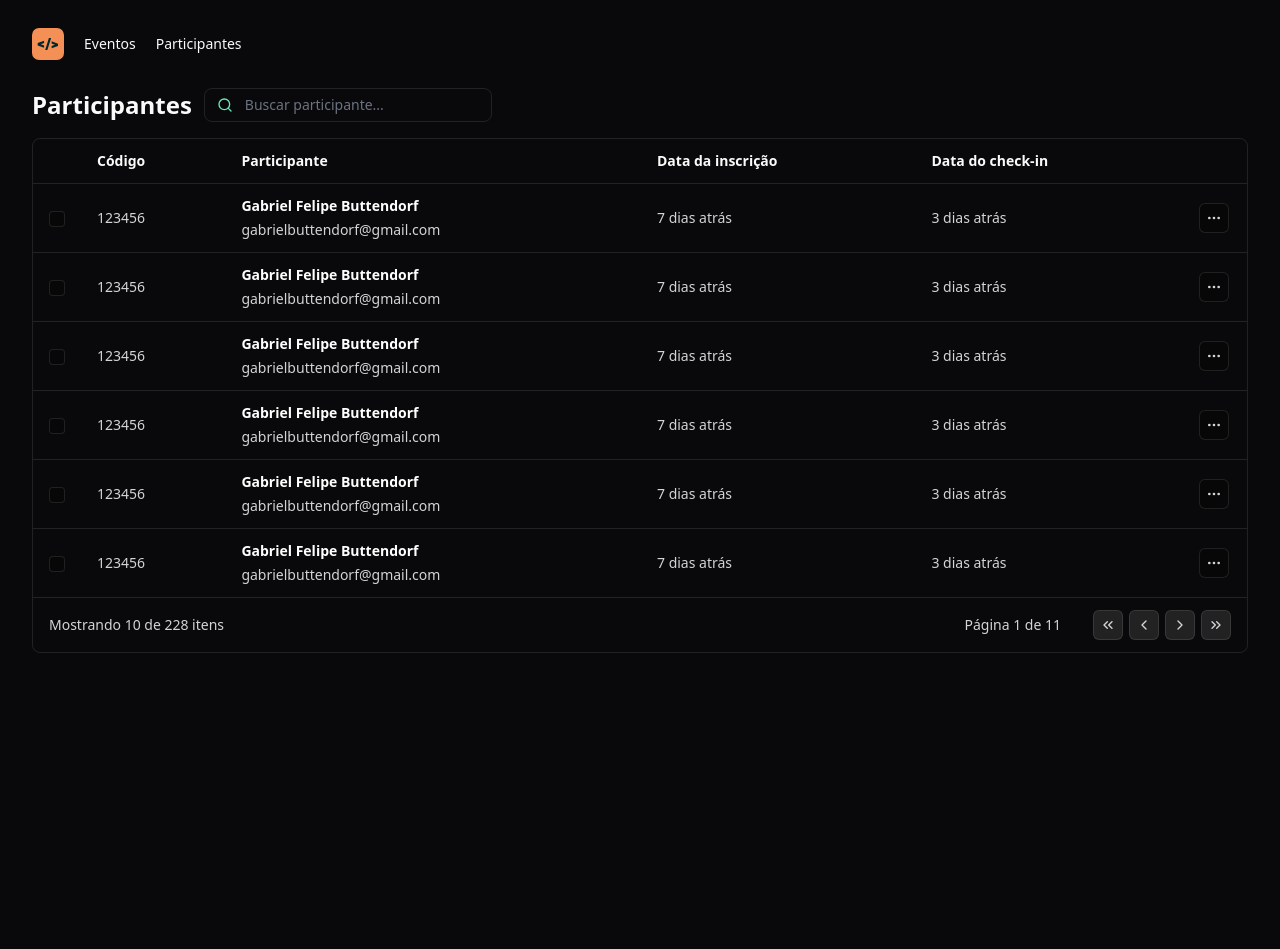
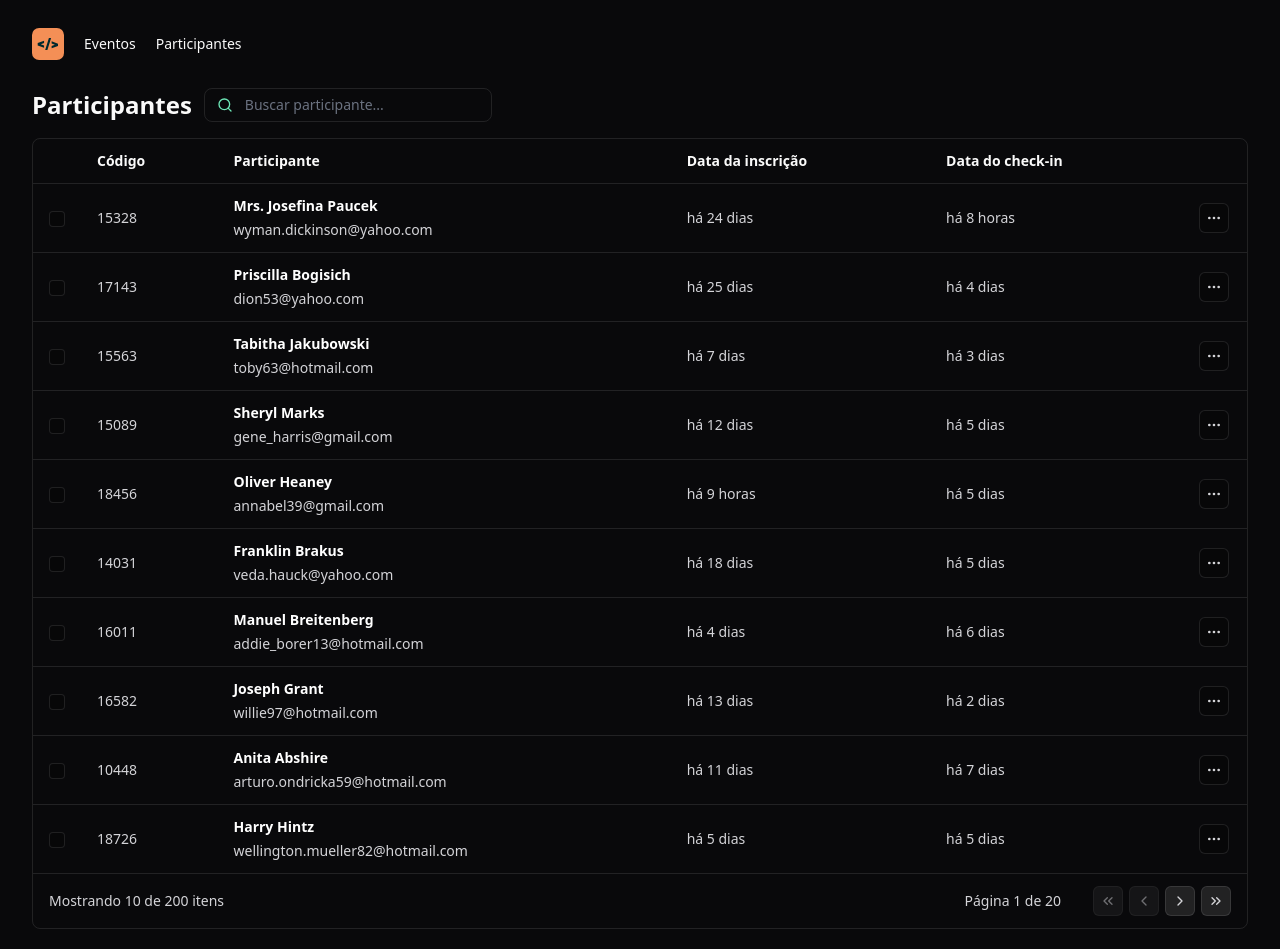
Before and after one commit to gabrielbuttendorf/pass-in-nlw-unite, a React (Vite) app: page / in a window 1280 px wide. Before the commit the page ends 800 px from the top, so only its background shows below. Built offline with nearby package versions, Linux system fonts and the light colour scheme.

Commit message:
pages navigation

```diff
--- a/package.json
+++ b/package.json
@@ -10,12 +10,14 @@
     "preview": "vite preview"
   },
   "dependencies": {
+    "dayjs": "^1.11.10",
     "lucide-react": "^0.364.0",
     "react": "^18.2.0",
     "react-dom": "^18.2.0",
     "tailwind-merge": "^2.2.2"
   },
   "devDependencies": {
+    "@faker-js/faker": "^8.4.1",
     "@tailwindcss/forms": "^0.5.7",
     "@types/react": "^18.2.66",
     "@types/react-dom": "^18.2.22",
--- a/src/components/attendee-list.tsx
+++ b/src/components/attendee-list.tsx
@@ -1,18 +1,51 @@
 import { ChevronLeft, ChevronRight, ChevronsLeft, ChevronsRight, MoreHorizontal, Search } from "lucide-react"
+import dayjs from "dayjs"
+import relativeTime from "dayjs/plugin/relativeTime"
+import "dayjs/locale/pt-br"
 import { IconButton } from "./icon-button"
 import { Table } from "./table/table"
 import { TableHeader } from "./table/table-header"
 import { TableCell } from "./table/table-cell"
 import { TableRow } from "./table/table-row"
+import { ChangeEvent, useState } from "react"
+import { attendees } from "../data/attendees"
+
+dayjs.extend(relativeTime)
+dayjs.locale("pt-br")
 
 export function AttendeeList() {
+  const [search, setSearch] = useState('')
+  const [page, setPage] = useState(1)
+
+  const totalPages = Math.ceil(attendees.length / 10)
+
+  function onChangeSearchInput(event: ChangeEvent<HTMLInputElement>) {
+    setSearch(event.target.value)
+  }
+
+  function goToNextPage() {
+    setPage(page + 1)
+  }
+
+  function returnToPreviousPage() {
+    setPage(page - 1)
+  }
+
+  function returnToFirstPage() {
+    setPage(1)
+  }
+
+  function goToLastPage() {
+    setPage(totalPages)
+  }
+
   return (
     <div  className="flex flex-col gap-4">
       <div className="flex gap-3 items-center">
         <h1 className="text-2xl font-bold">Participantes</h1>
         <div className="w-72 px-3 py-1.5 border border-white/10 rounded-lg text-sm flex items-center gap-3">
           <Search className="size-4 text-emerald-300" />
-        <input className="bg-transparent flex-1 outline-none border-0 p-0 text-sm" type="text" placeholder="Buscar participante..." />
+        <input onChange={onChangeSearchInput} className="bg-transparent flex-1 outline-none border-0 p-0 text-sm" type="text" placeholder="Buscar participante..." />
         </div>
       </div>
 
@@ -28,21 +61,21 @@ export function AttendeeList() {
           </TableRow>
         </thead>
         <tbody>
-          {Array.from({ length: 6 }).map((_, index) => {
+          {attendees.slice((page - 1) * 10, page * 10).map((attendee) => {
             return (
-              <TableRow key={index}>
+              <TableRow key={attendee.id} className="hover:bg-white/10">
                 <TableCell>
                   <input type="checkbox" className="size-4 bg-black/20 rounded border border-white/10 acc" />
                 </TableCell>
-                <TableCell>123456</TableCell>
+                <TableCell>{attendee.id}</TableCell>
                 <TableCell>
                   <div className="flex flex-col gap-1">
-                    <span className="font-semibold text-white">Gabriel Felipe Buttendorf</span>
-                    <span>gabrielbuttendorf@gmail.com</span>
+                    <span className="font-semibold text-white">{attendee.name}</span>
+                    <span>{attendee.email}</span>
                   </div>
                 </TableCell>
-                <TableCell>7 dias atrás</TableCell>
-                <TableCell>3 dias atrás</TableCell>
+                <TableCell>{dayjs().to(attendee.createdAt)}</TableCell>
+                <TableCell>{dayjs().to(attendee.checkedInAt)}</TableCell>
                 <TableCell>
                   <IconButton transparent>
                     <MoreHorizontal className="size-4" />
@@ -55,22 +88,22 @@ export function AttendeeList() {
         <tfoot>
           <tr>
             <TableCell colSpan={3}>
-              Mostrando 10 de 228 itens
+              Mostrando 10 de {attendees.length} itens
             </TableCell>
             <TableCell className="text-right" colSpan={3}>
               <div className="inline-flex items-center gap-8">
-                <span>Página 1 de 11</span>
+                <span>Página {page} de {totalPages}</span>
                 <div className="flex gap-1.5">
-                  <IconButton>
+                  <IconButton onClick={returnToFirstPage} disabled={page === 1}>
                     <ChevronsLeft className="size-4" />
                   </IconButton>
-                  <IconButton>
+                  <IconButton onClick={returnToPreviousPage} disabled={page === 1}>
                     <ChevronLeft className="size-4" />
                   </IconButton>
-                  <IconButton>
+                  <IconButton onClick={goToNextPage} disabled={page === totalPages}>
                     <ChevronRight className="size-4" />
                   </IconButton>
-                  <IconButton>
+                  <IconButton onClick={goToLastPage} disabled={page === totalPages}>
                     <ChevronsRight className="size-4" />
                   </IconButton>
                 </div>
--- a/src/components/icon-button.tsx
+++ b/src/components/icon-button.tsx
@@ -1,4 +1,5 @@
 import { ComponentProps } from "react";
+import { twMerge } from "tailwind-merge";
 
 interface IconButtonProps extends ComponentProps<'button'> {
   transparent?: boolean
@@ -8,10 +9,11 @@ export function IconButton( {transparent, ...props}: IconButtonProps) {
   return (
     <button
       {...props}
-      className={transparent
-        ? "bg-black/20 border border-white/10 rounded-md p-1.5"
-        : "bg-white/10 border border-white/10 rounded-md p-1.5"
-      }
+      className={twMerge(
+        "border border-white/10 rounded-md p-1.5",
+        transparent ? "bg-black/20" : "bg-white/10",
+        props.disabled ? "opacity-50" : null
+      )}
     />
   )
 }
--- a/src/components/table/table-row.tsx
+++ b/src/components/table/table-row.tsx
@@ -1,9 +1,10 @@
 import { ComponentProps } from "react";
+import { twMerge } from "tailwind-merge";
 
 interface TableRowProps extends ComponentProps<'tr'> {}
 
 export function TableRow(props: TableRowProps) {
   return (
-    <tr {...props} className="border-b border-white/10" />
+    <tr {...props} className={twMerge("border-b border-white/10", props.className)} />
   )
 }
--- /dev/null
+++ b/src/data/attendees.ts
@@ -0,0 +1,11 @@
+import { faker } from "@faker-js/faker"
+
+export const attendees = Array.from({ length: 200 }).map(() => {
+  return {
+    id: faker.number.int({ min: 10000, max: 20000 }),
+    name: faker.person.fullName(),
+    email: faker.internet.email().toLocaleLowerCase(),
+    createdAt: faker.date.recent({ days: 30 }),
+    checkedInAt: faker.date.recent({ days: 7 })
+  }
+})
```
Also changed, not shown: 1 other file (tests, documents, lock files or other folders).
